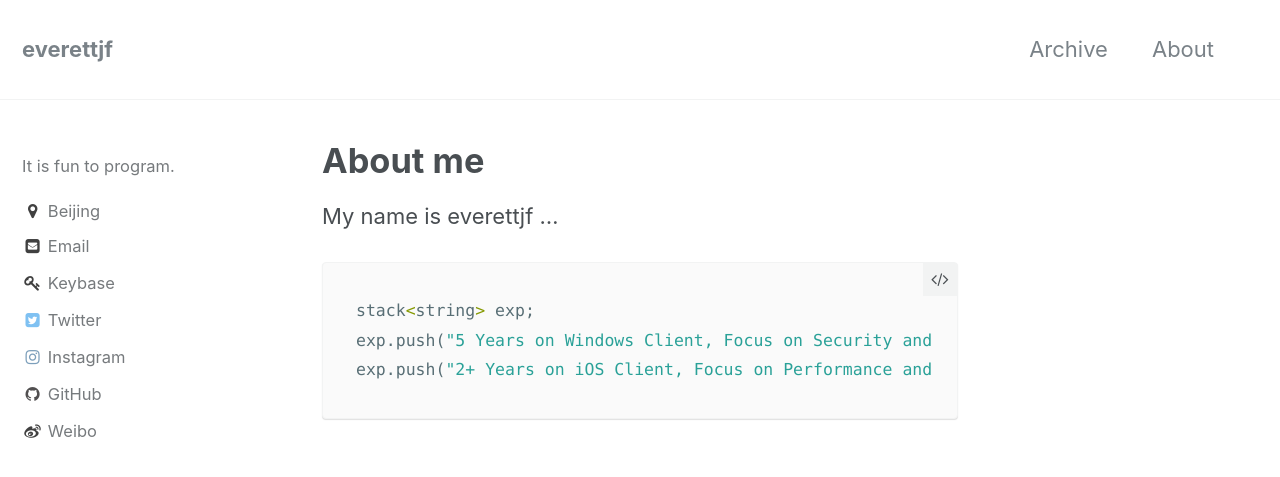
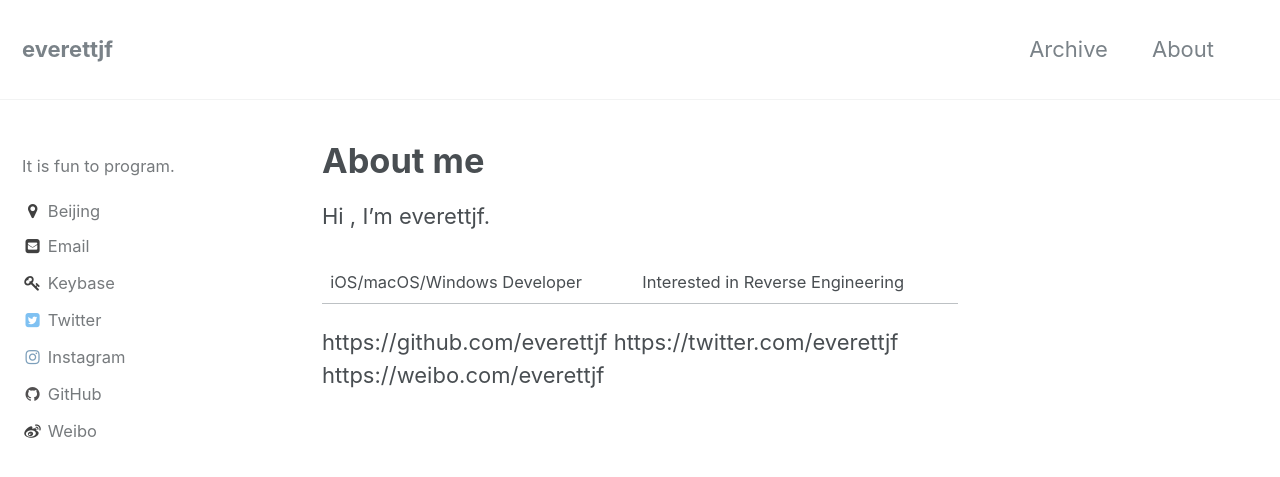
Before and after one commit to zhangkn/everettjf.github.io, a Jekyll site: the page built from _pages/about.md, in a window 1280 px wide and 900 px high. Shown: the top 477 px of the window. Built offline with Jekyll 4.4.1, drawn with Linux system fonts in a browser that asks for light colours; comment, search, counter and statistics services are not loaded.

Commit message:
fix readme

````diff
--- a/_pages/about.md
+++ b/_pages/about.md
@@ -5,10 +5,10 @@ title: "About me"
 author_profile: true
 ---
 
-My name is everettjf ...
+Hi , I'm everettjf.
 
-``` c
-stack<string> exp;
-exp.push("5 Years on Windows Client, Focus on Security and C++");
-exp.push("2+ Years on iOS Client, Focus on Performance and Security");
-```
+iOS/macOS/Windows Developer | Interested in Reverse Engineering
+
+https://github.com/everettjf
+https://twitter.com/everettjf
+https://weibo.com/everettjf
````
